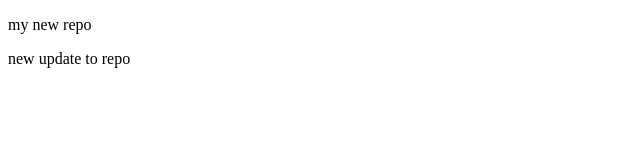
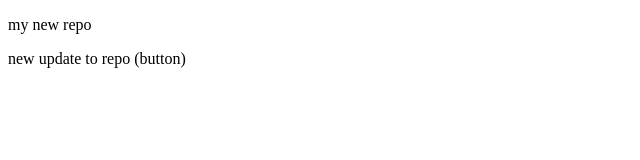
Before and after one commit to Rohitsaini12/localrepo, a plain HTML site: page index.html in a window 1280 px wide. Shown: the full height of the page, 0-640 px from the left. Drawn offline with Linux system fonts and the light colour scheme.

```diff
--- a/index.html
+++ b/index.html
@@ -7,6 +7,6 @@
 </head>
 <body>
     <p>my new repo</p>
-    <p>new update to repo</p>
+    <p>new update to repo (button)</p>
 </body>
 </html>
```
